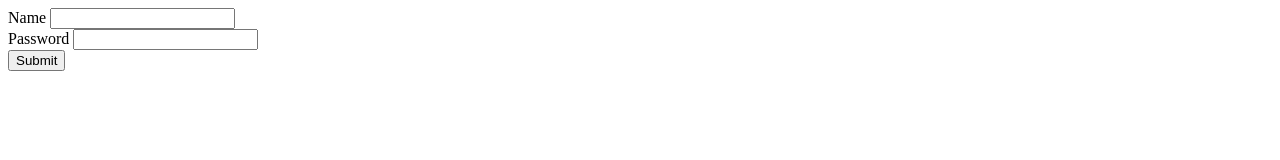
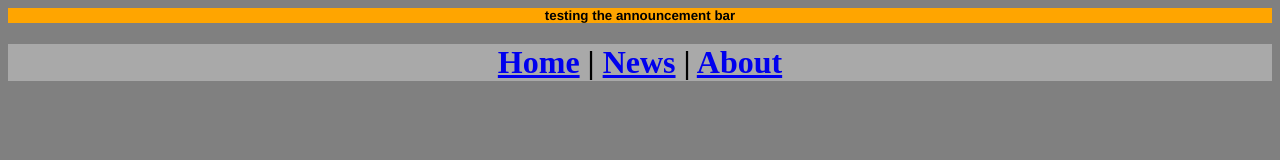
Before and after one commit to shinyish/webpage, a plain HTML site: page index.html in a window 1280 px wide. Drawn offline with Linux system fonts and the light colour scheme.

Commit message:
Add files via upload

```diff
--- a/index.html
+++ b/index.html
@@ -1,22 +1,13 @@
-<!DOCTYPE html>
-<html lang="en">
-  <head>
-    <meta charset="UTF-8" />
-    <meta http-equiv="X-UA-Compatible" content="IE=edge" />
-    <meta name="viewport" content="width=device-width, initial-scale=1.0" />
-    <title>Login Example</title>
-  </head>
-  <body>
-    <form>
-      <div>
-        <label class="Name">Name</label>
-        <input />
-      </div>
-      <div>
-        <label>Password</label>
-        <input />
-      </div>
-      <button>Submit</button>
-    </form>
-  </body>
+<html>
+  <meta name="description" content="This is a random testing site." />
+  <head></head>
+  <h1 class="announcement">testing the announcement bar</h1>
+  <h1 class="topbar">
+    <a href="/">Home</a> | <a href="/">News</a> | <a href="/">About</a>
+  </h1>
+
+  <div class="main"></div>
+  <body></body>
 </html>
+
+<link href="style.css" rel="stylesheet" />
```
